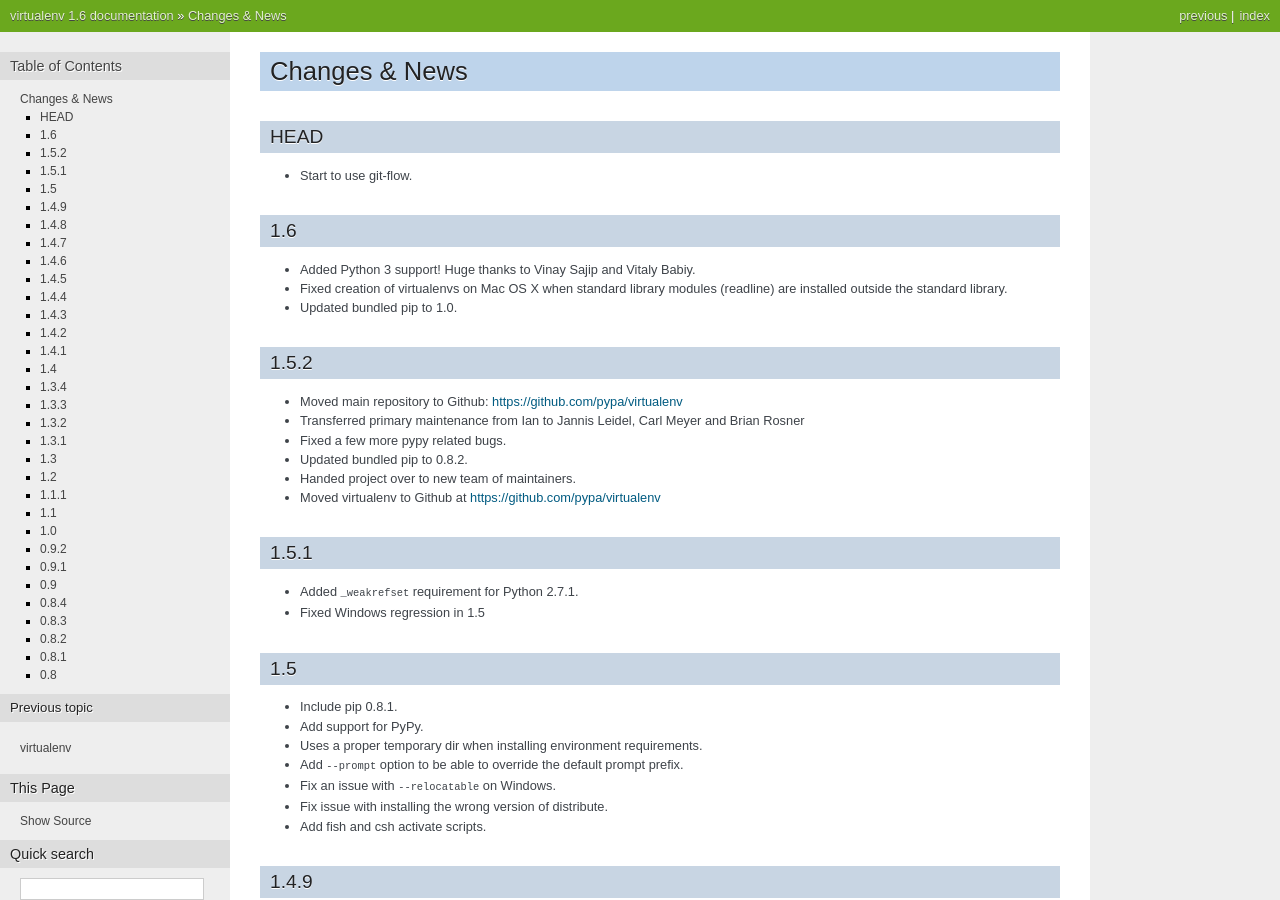
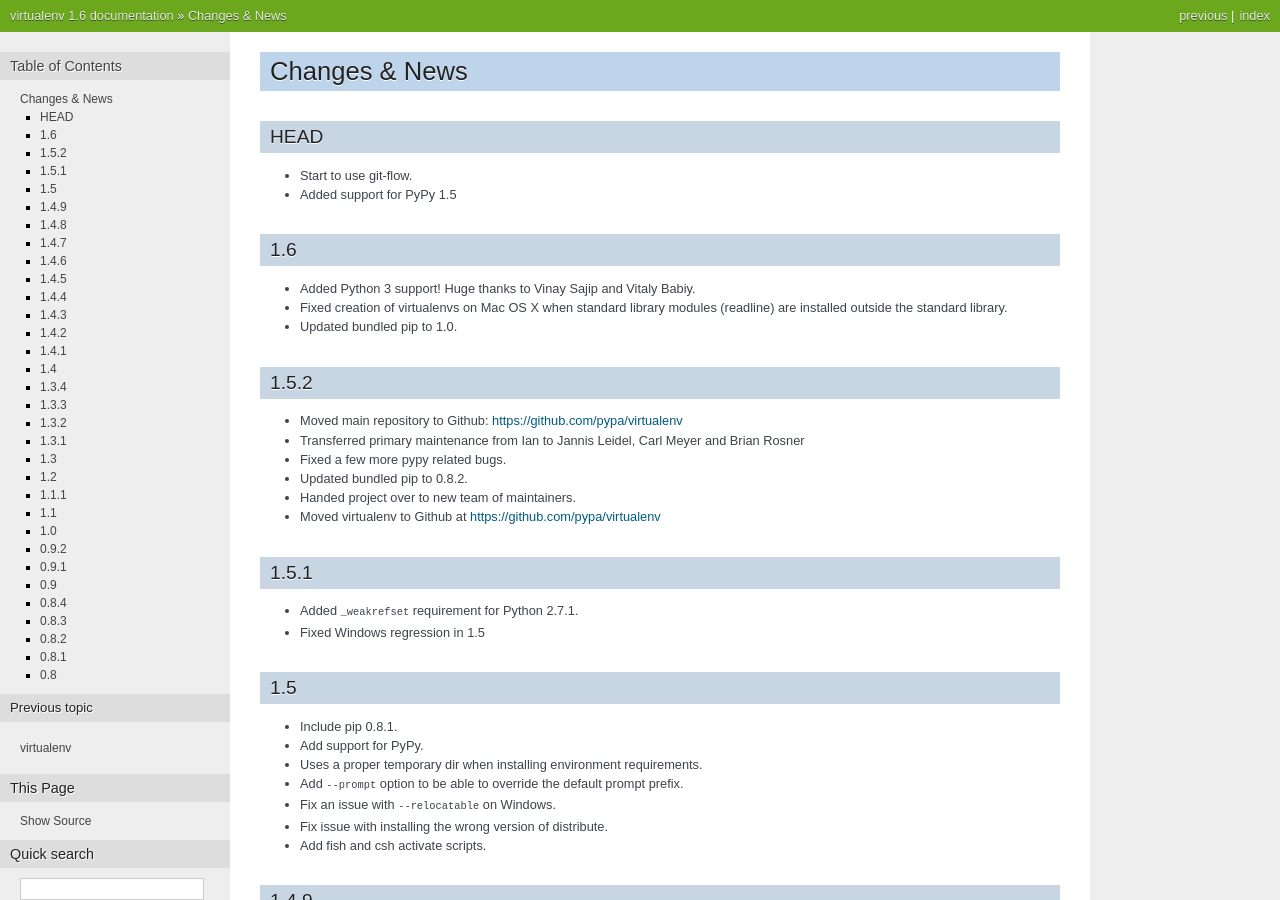
Before and after one commit to pypa/virtualenv, a Sphinx documentation site: the page built from docs/news.txt, in a window 1280 px wide and 900 px high. Built offline with Sphinx 7.4.7, drawn with Linux system fonts in a browser that asks for light colours.

Commit message:
add a news about pypy 1.5 support

```diff
--- a/docs/news.txt
+++ b/docs/news.txt
@@ -5,6 +5,8 @@
 ~~~~
 
 * Start to use git-flow.
+
+* Added support for PyPy 1.5
 
 1.6
 ~~~
```
